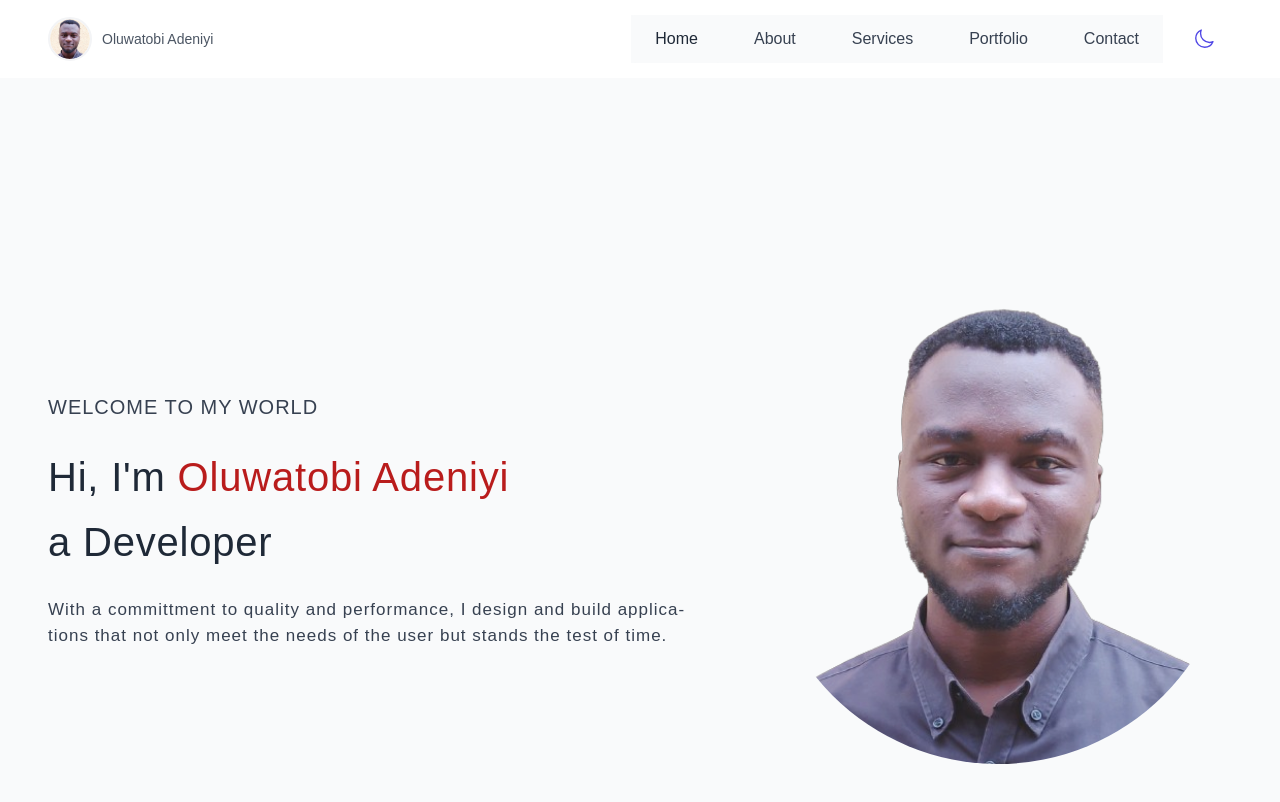
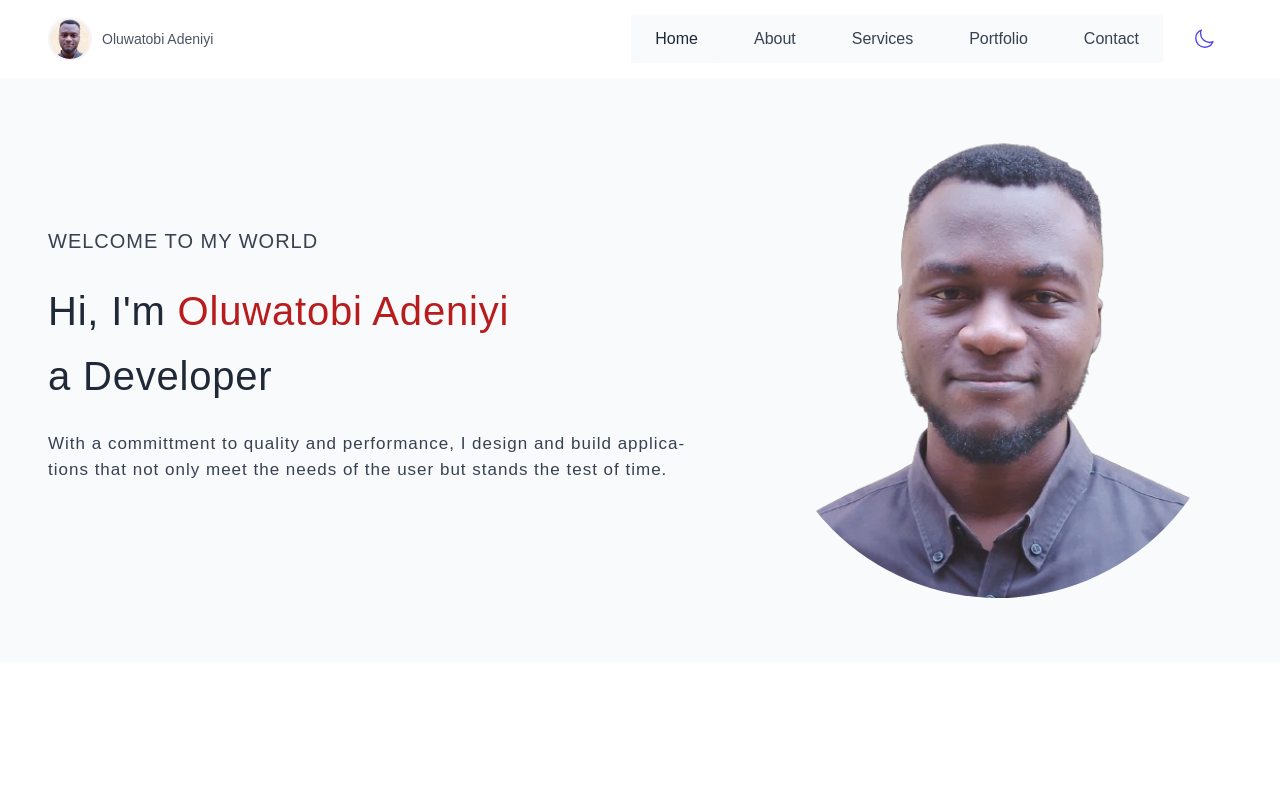
Before and after one commit to adeniyitobi055/my-website, a React (Vite) app: page /home in a window 1280 px wide. Shown: the top 802 px of the page. Built offline with nearby package versions, Linux system fonts and the light colour scheme.

Commit message:
update page movement

```diff
--- a/src/ui/AppLayout.jsx
+++ b/src/ui/AppLayout.jsx
@@ -38,22 +38,22 @@ const Container = styled.div`
 
   & > * {
     scroll-snap-align: start;
-    flex: 0 0 100vh;
+    flex: 0 0 100%;
   }
 
   transition: transform 0.3s ease-in-out, scale 0.3s ease-in-out;
-  transform: translateY(${({ translateY }) => translateY}px)
-    scale(${({ scale }) => scale});
+  transform: translateY(${({ translateY }) => translateY}px);
+  /* scale(${({ scale }) => scale}); */
 `;
 
 function AppLayout() {
-  const { swipeHandlers, translateY, scale } = useSwipeNavigation();
+  const { swipeHandlers, translateY } = useSwipeNavigation();
 
   return (
     <StyledAppLayout>
       <Header />
       <Main>
-        <Container {...swipeHandlers} translateY={translateY} scale={scale}>
+        <Container {...swipeHandlers} translateY={translateY}>
           <Outlet />
         </Container>
       </Main>
```
